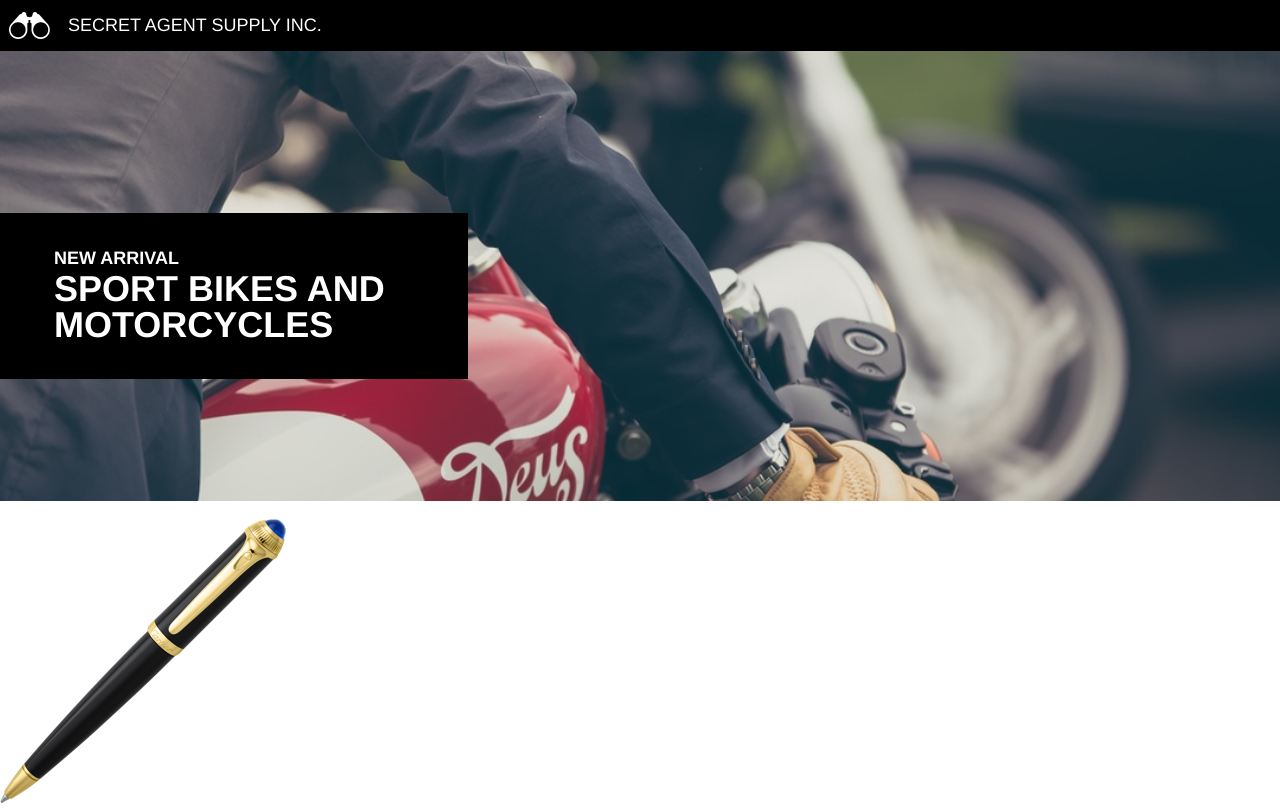
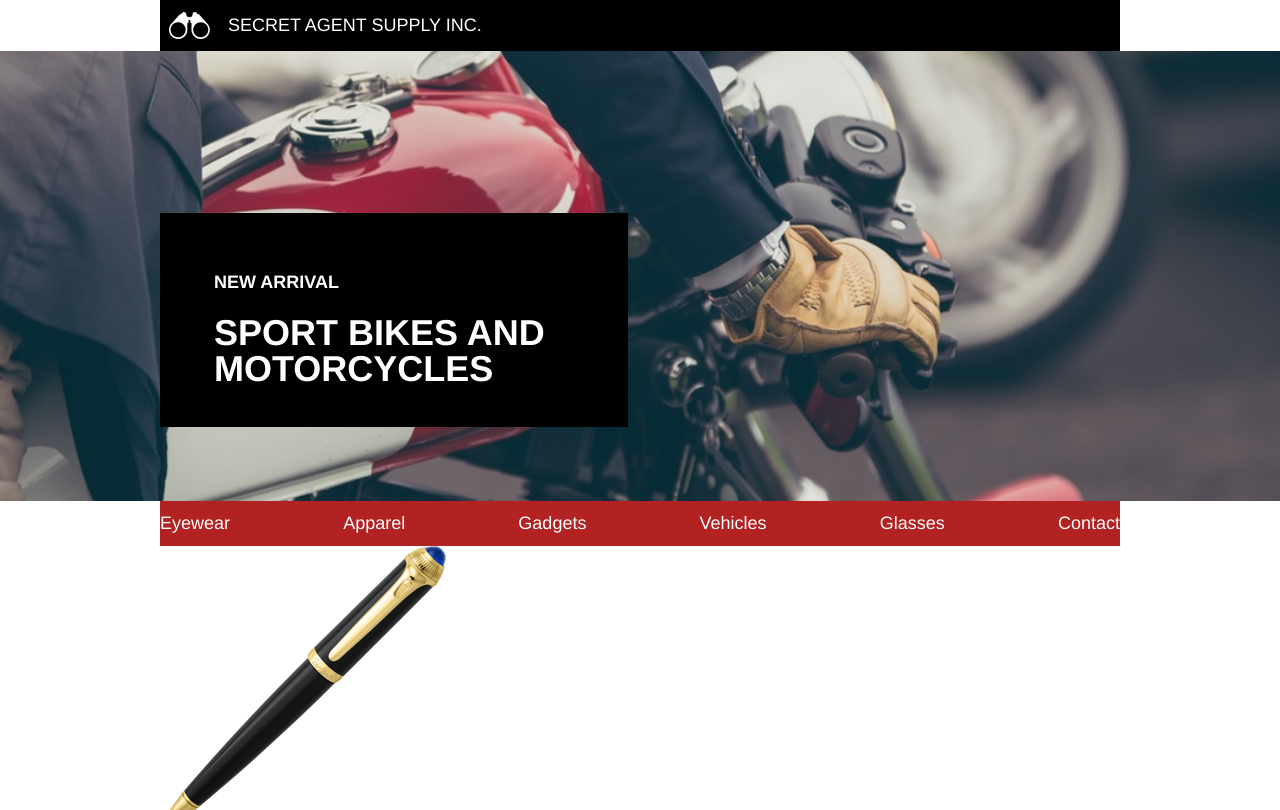
Before and after one commit to SandraSw/SecretAgentSupply, a plain HTML site: page index.html in a window 1280 px wide. Shown: the top 810 px of the page. Drawn offline with Linux system fonts and the light colour scheme.

Commit message:
Style header in CSS.

```diff
--- a/Resources/CSS/style.css
+++ b/Resources/CSS/style.css
@@ -7,13 +7,13 @@ html {
 }
 
 .container {
-  display: flex;
-  display: block;
+  max-width: 960px;
+  margin: 0 auto;
 }
 
 /* Header styling */
 
-.logo {
+.logo .container {
   display: flex;
   align-items: center;
   background-color: black;
@@ -36,6 +36,8 @@ html {
 .main-banner {
   background-image: url("../images/moto.jpeg");
   background-size: cover;
+  background-repeat: no-repeat;
+  background-position: center;
   height: 25rem;
 }
 
@@ -47,13 +49,26 @@ html {
   width: 20rem;
 }
 
+h1, h4 {
+  font-weight: bold;
+}
+
 .title h4 {
   font-size: 1rem;
-  font-weight: bold;
-  margin-bottom: 0.25rem;
+  margin: 1.33rem 0;
 }
 
 .title h1 {
   font-size: 2rem;
-  font-weight: bold;
+  margin: 0.25rem 0;
 }
+
+/* Navigation bar styling */
+
+.navigation {
+  background-color: firebrick;
+  padding-top: 0.75rem;
+  padding-bottom: 0.75rem;
+  display: flex;
+  justify-content: space-between;
+}
--- a/index.html
+++ b/index.html
@@ -7,33 +7,35 @@
   </head>
   <body>
 
-    <div class="site container">
-
     <!--header section -->
 
     <header>
-        <div class="logo container">
+      <div class="logo">
+        <div class="container">
           <img src="Resources/images/logo.png" alt="logo"/>
           <span>SECRET AGENT SUPPLY INC.</span>
         </div>
+      </div>
 
-        <div class="main-banner container">
-          <div class="container title">
+      <div class="main-banner">
+        <div class="container">
+          <div class="title">
             <h4>NEW ARRIVAL</h4>
             <h1>SPORT BIKES AND MOTORCYCLES</h1>
           </div>
         </div>
+      </div>
 
-        <div class="navigation container">
       <nav>
-            <span>Eyewear</span>
-            <span>Apparel</span>
-            <span>Gadgets</span>
-            <span>Vehicles</span>
-            <span>Glasses</span>
-            <span>Contact</span>
+        <ul class="navigation container">
+          <li>Eyewear</li>
+          <li>Apparel</li>
+          <li>Gadgets</li>
+          <li>Vehicles</li>
+          <li>Glasses</li>
+          <li>Contact</li>
+        </ul>
       </nav>
-        </div>
 
     </header>
 
@@ -45,17 +47,17 @@
 
       <div class="product-grid container">
 
-          <div class="product pen container">
+        <div class="product pen">
           <img src="Resources/images/pen.png" alt="Exploding pen"/>
           <span>Exploding pen</span>
         </div>
 
-          <div class="product watch container">
+        <div class="product watch">
           <img src="Resources/images/watch.png" alt="Cellular watch"/>
           <span>Cellular Watch</span>
         </div>
 
-          <div class="product glasses container">
+        <div class="product glasses">
           <img src="Resources/images/glasses.png" alt="Thermal glasses"/>
           <span>Thermal Glasses</span>
         </div>
@@ -66,12 +68,12 @@
 
       <div class="info container">
 
-          <div class="location container">
+        <div class="location">
           <h2>Location</h2>
           <p>-47.346436, 84.32354</p>
         </div>
 
-          <div class="hours container">
+        <div class="hours">
           <h2>Hours</h2>
           <p>0800 - 1800</p>
         </div>
@@ -88,7 +90,5 @@
 
     </footer>
 
-    </div>
-
   </body>
 </html>
```
Lines whose indentation alone changed are shown as unchanged.
